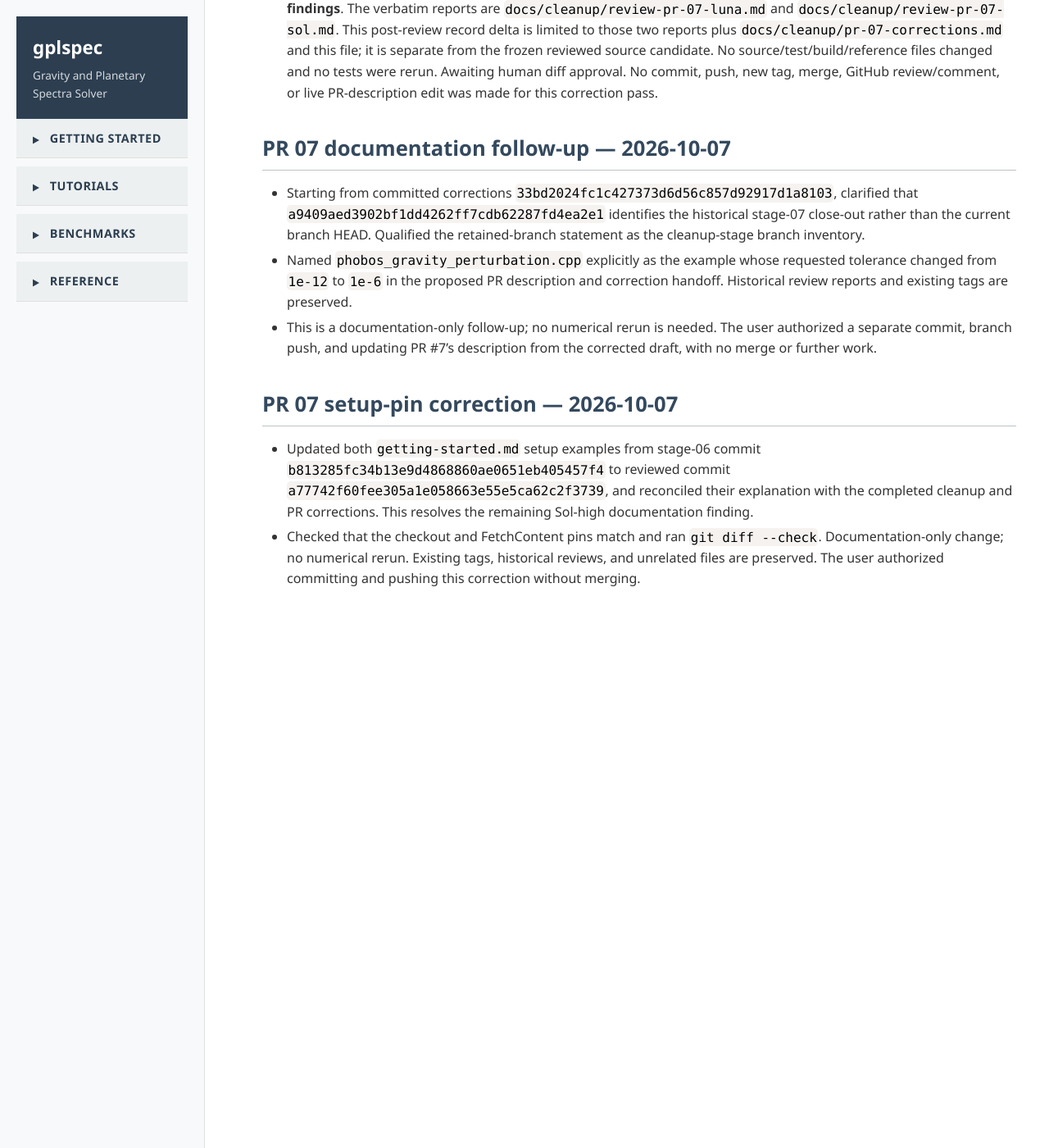
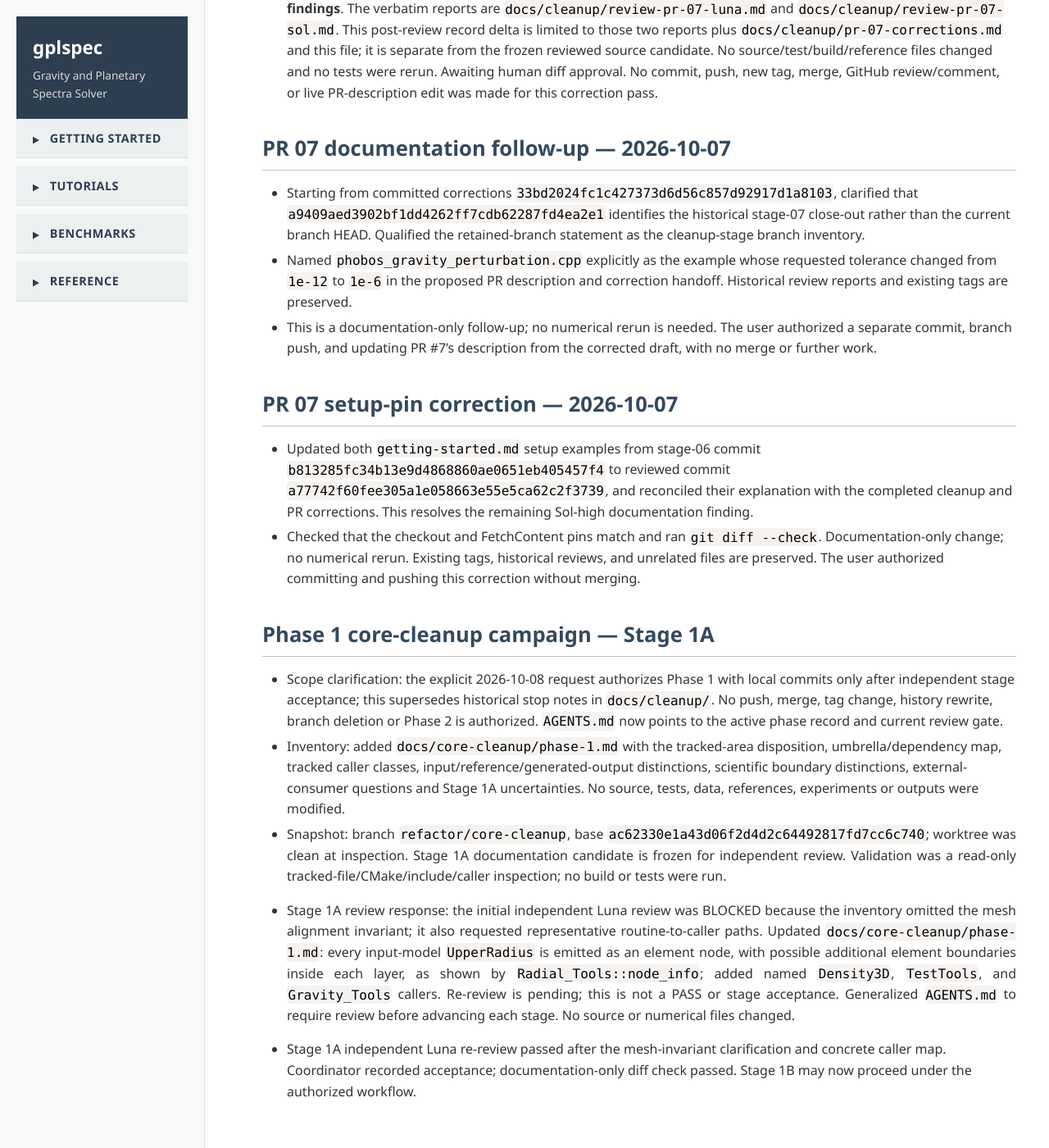
Before and after one commit to adcm2/gplspec, a Jekyll site: the page built from implementation_status.md, in a window 1280 px wide and 1400 px high, scrolled down 25377 px. Shown: the whole window at 82% size. Built offline with Jekyll 4.4.1, drawn with Linux system fonts in a browser that asks for light colours; nearby versions of some CDN libraries; our own code applies the rules of GitHub Pages for plain Markdown files; before the commit the page ends 26152 px from its top, so only the background shows below that.

Commit message:
Document Phase 1A scope inventory and retirement boundaries

```diff
--- a/implementation_status.md
+++ b/implementation_status.md
@@ -323,3 +323,14 @@ At the user's request, copied the historical ellipticity experiment, plotting sc
 
 - Updated both `getting-started.md` setup examples from stage-06 commit `b813285fc34b13e9d4868860ae0651eb405457f4` to reviewed commit `a77742f60fee305a1e058663e55e5ca62c2f3739`, and reconciled their explanation with the completed cleanup and PR corrections. This resolves the remaining Sol-high documentation finding.
 - Checked that the checkout and FetchContent pins match and ran `git diff --check`. Documentation-only change; no numerical rerun. Existing tags, historical reviews, and unrelated files are preserved. The user authorized committing and pushing this correction without merging.
+
+
+## Phase 1 core-cleanup campaign — Stage 1A
+
+- Scope clarification: the explicit 2026-10-08 request authorizes Phase 1 with local commits only after independent stage acceptance; this supersedes historical stop notes in `docs/cleanup/`. No push, merge, tag change, history rewrite, branch deletion or Phase 2 is authorized. `AGENTS.md` now points to the active phase record and current review gate.
+- Inventory: added `docs/core-cleanup/phase-1.md` with the tracked-area disposition, umbrella/dependency map, tracked caller classes, input/reference/generated-output distinctions, scientific boundary distinctions, external-consumer questions and Stage 1A uncertainties. No source, tests, data, references, experiments or outputs were modified.
+- Snapshot: branch `refactor/core-cleanup`, base `ac62330e1a43d06f2d4d2c64492817fd7cc6c740`; worktree was clean at inspection. Stage 1A documentation candidate is frozen for independent review. Validation was a read-only tracked-file/CMake/include/caller inspection; no build or tests were run.
+
+- Stage 1A review response: the initial independent Luna review was BLOCKED because the inventory omitted the mesh alignment invariant; it also requested representative routine-to-caller paths. Updated `docs/core-cleanup/phase-1.md`: every input-model `UpperRadius` is emitted as an element node, with possible additional element boundaries inside each layer, as shown by `Radial_Tools::node_info`; added named `Density3D`, `TestTools`, and `Gravity_Tools` callers. Re-review is pending; this is not a PASS or stage acceptance. Generalized `AGENTS.md` to require review before advancing each stage. No source or numerical files changed.
+
+- Stage 1A independent Luna re-review passed after the mesh-invariant clarification and concrete caller map. Coordinator recorded acceptance; documentation-only diff check passed. Stage 1B may now proceed under the authorized workflow.
```
Also changed, not shown: AGENTS.md (+2 -0 lines), docs/core-cleanup/phase-1.md (added, +60 -0 lines), docs/core-cleanup/reviews.md (added, +15 -0 lines).
